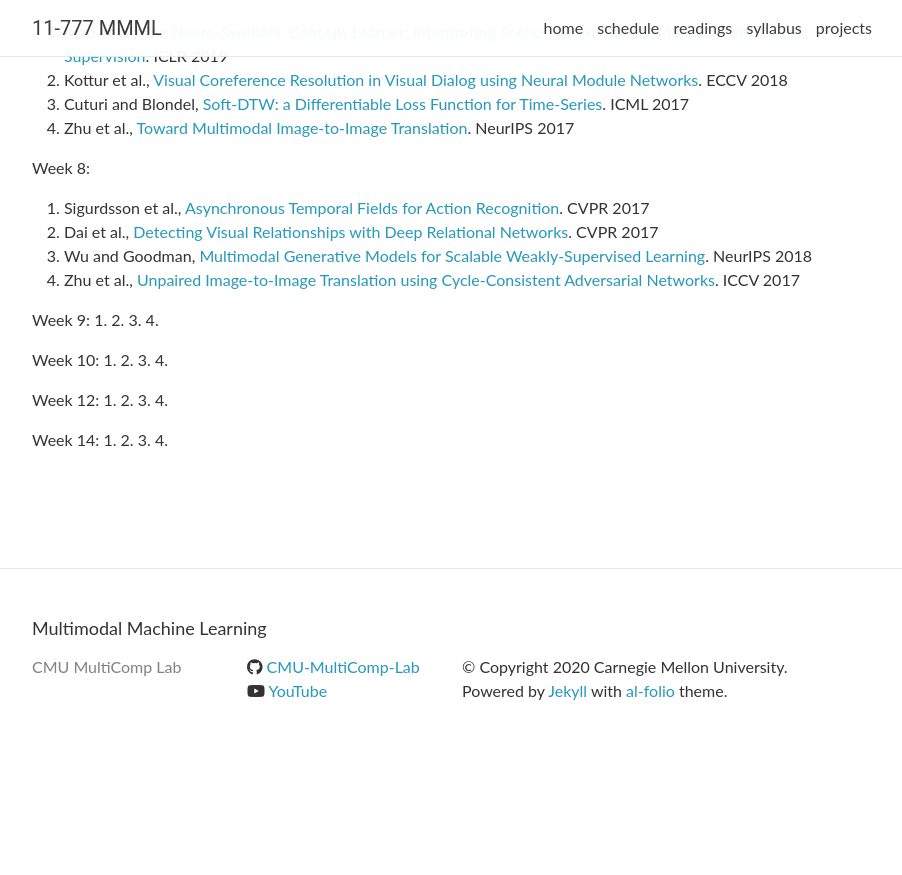
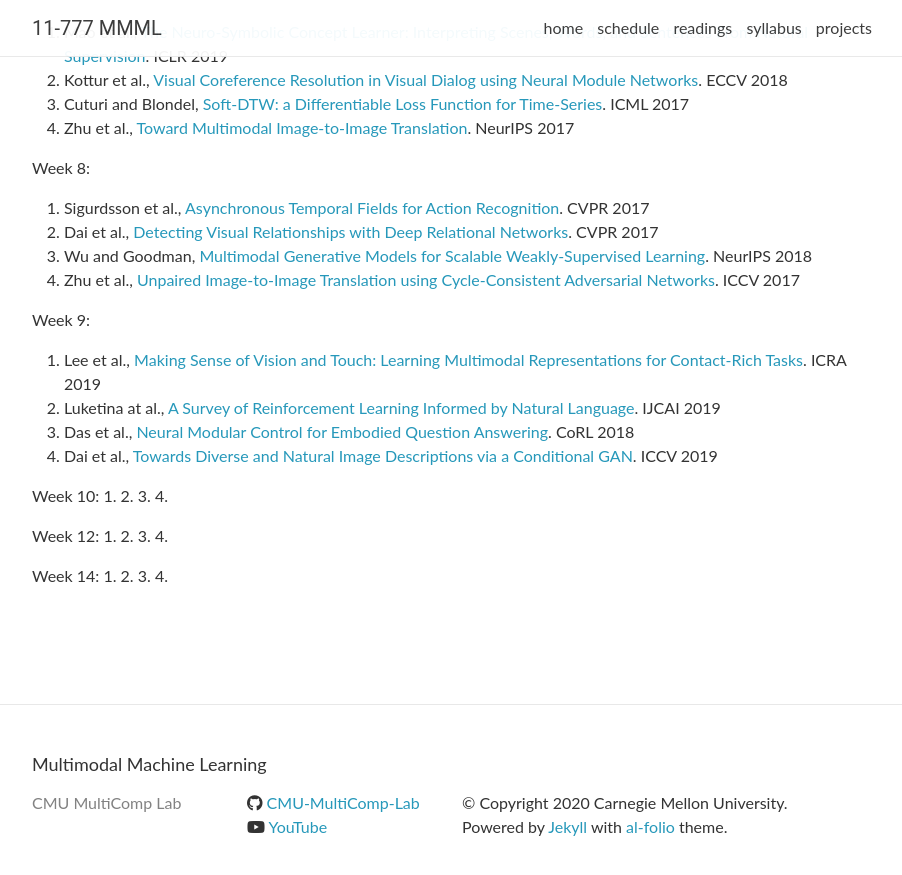
Before and after one commit to CMU-MultiComp-Lab/mmml-course, a Jekyll site: the page built from _pages/readings.md, in a window 1280 px wide and 900 px high, scrolled down 776 px. Shown: the top 875 px of the window, without its empty margins (188-1090 px from the left). Built offline with Jekyll 4.4.1, drawn with Linux system fonts in a browser that asks for light colours; nearby versions of some CDN libraries; comment, search, counter and statistics services are not loaded; before the commit the page ends 1540 px from its top, so only the background shows below that.

Commit message:
Update readings.md

```diff
--- a/_pages/readings.md
+++ b/_pages/readings.md
@@ -39,10 +39,10 @@ Week 8:
 4. Zhu et al., [Unpaired Image-to-Image Translation using Cycle-Consistent Adversarial Networks](https://arxiv.org/abs/1703.10593). ICCV 2017
 
 Week 9:
-1.
-2.
-3.
-4.
+1. Lee et al., [Making Sense of Vision and Touch: Learning Multimodal Representations for Contact-Rich Tasks](https://arxiv.org/pdf/1907.13098.pdf). ICRA 2019
+2. Luketina at al., [A Survey of Reinforcement Learning Informed by Natural Language](https://arxiv.org/pdf/1906.03926.pdf). IJCAI 2019
+3. Das et al., [Neural Modular Control for Embodied Question Answering](https://arxiv.org/pdf/1810.11181.pdf). CoRL 2018
+4. Dai et al., [Towards Diverse and Natural Image Descriptions via a Conditional GAN](https://arxiv.org/pdf/1703.06029.pdf). ICCV 2019
 
 Week 10:
 1.
```
